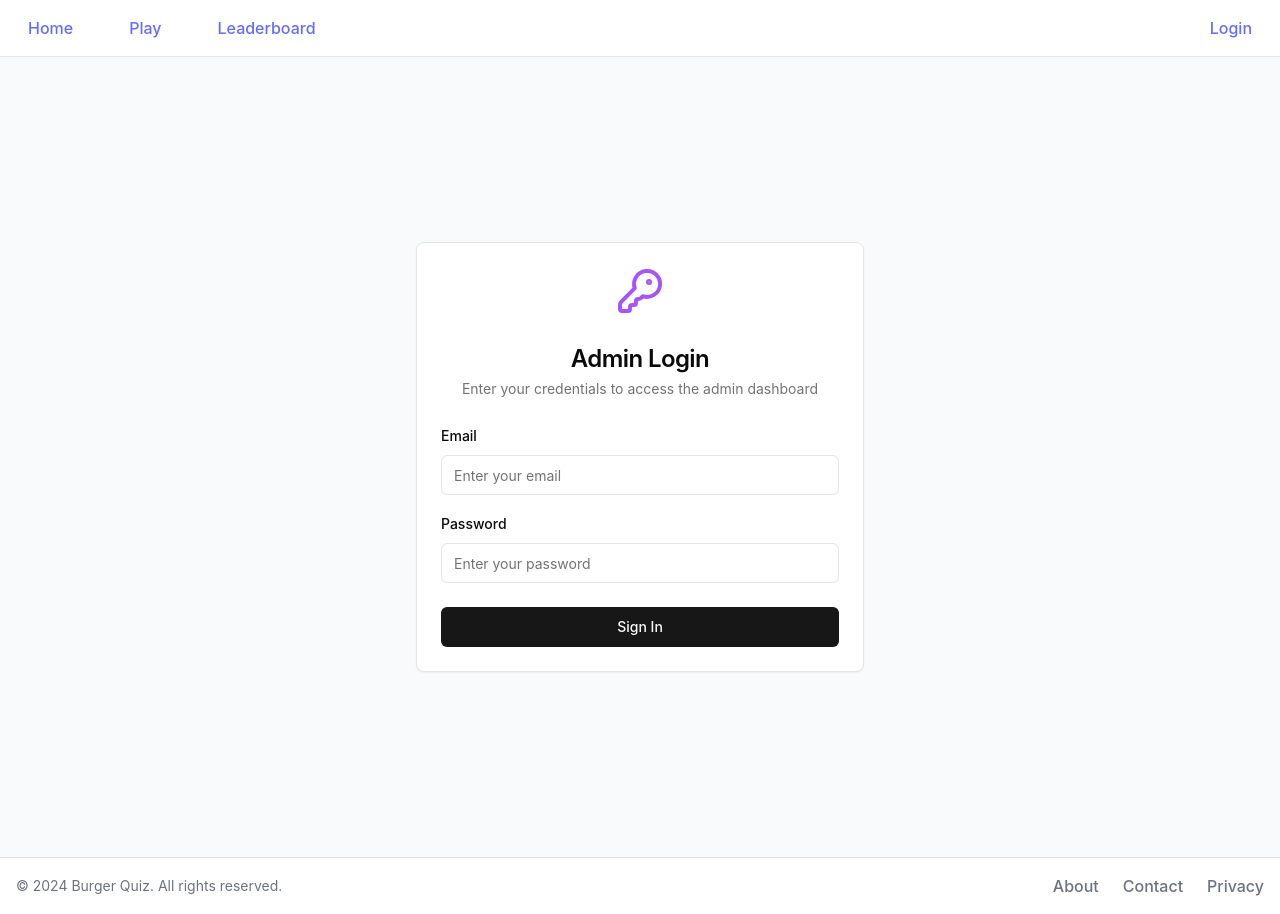
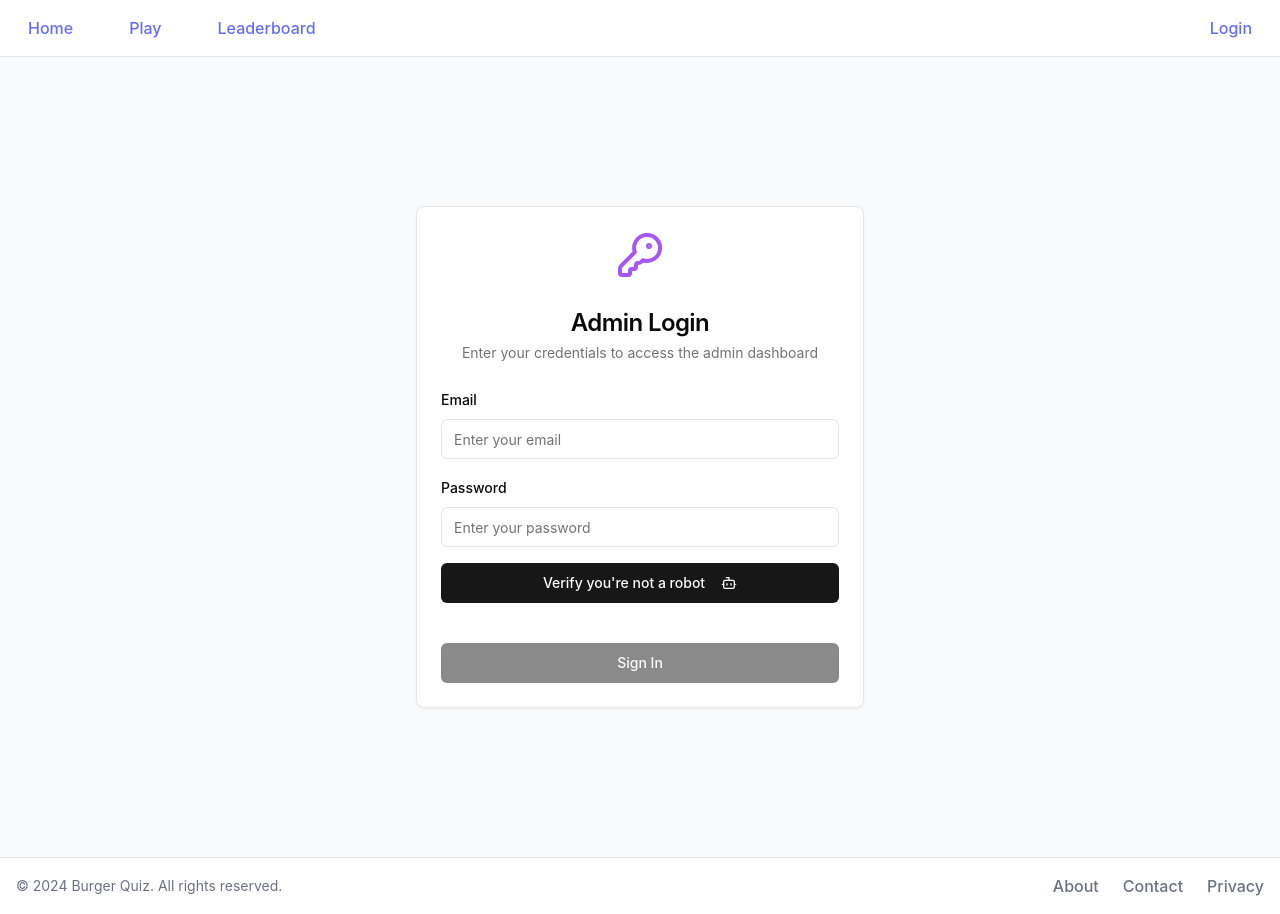
Before and after one commit to LOSS98/fisa-ribou-nuit-info-2024, a React (Vite) app in the folder frontend/: page /admin/login in a window 1280 px wide. Built offline with nearby package versions, Linux system fonts and the light colour scheme.

Commit message:
new captcha feature

```diff
--- /dev/null
+++ b/frontend/src/components/Captcha.tsx
@@ -0,0 +1,167 @@
+import React, { useState, useEffect } from 'react';
+import { Dialog, DialogContent } from "@/components/ui/dialog";
+import { Button } from "@/components/ui/button";
+import { Card } from "@/components/ui/card";
+import {
+    Bot,
+    Brain,
+    Heart,
+    Droplets,
+    Ship,
+    Users
+} from 'lucide-react';
+
+interface MemoryCard {
+    id: number;
+    value: number;
+    icon: React.ReactNode;
+    category: string;
+    isFlipped: boolean;
+    isMatched: boolean;
+}
+
+interface CaptchaProps {
+    onVerify: (verified: boolean) => void;
+}
+
+const CARD_ICONS = [
+    { value: 1, icon: <Brain className="w-8 h-8 text-white" />, category: 'human', bg: 'bg-pink-500' },
+    { value: 2, icon: <Heart className="w-8 h-8 text-white" />, category: 'human', bg: 'bg-red-500' },
+    { value: 3, icon: <Ship className="w-8 h-8 text-white" />, category: 'ocean', bg: 'bg-blue-500' },
+    { value: 4, icon: <Droplets className="w-8 h-8 text-white" />, category: 'ocean', bg: 'bg-cyan-500' },
+    { value: 5, icon: <Users className="w-8 h-8 text-white" />, category: 'both', bg: 'bg-purple-500' },
+];
+
+export const MemoryCaptcha: React.FC<CaptchaProps> = ({ onVerify }) => {
+    const [showGame, setShowGame] = useState(false);
+    const [cards, setCards] = useState<MemoryCard[]>([]);
+    const [flippedCards, setFlippedCards] = useState<number[]>([]);
+    const [isVerified, setIsVerified] = useState(false);
+    const [isChecking, setIsChecking] = useState(false);
+
+    useEffect(() => {
+        if (showGame) {
+            const values = [1, 1, 2, 2, 3, 3, 4, 4, 5];
+            const shuffledCards: {
+                isMatched: boolean;
+                icon: React.JSX.Element;
+                id: number;
+                category: string;
+                isFlipped: boolean;
+                value: number
+            }[] = values
+                .sort(() => Math.random() - 0.5)
+                .map((value, index) => {
+                    const iconData = CARD_ICONS[value - 1];
+                    return {
+                        id: index,
+                        value,
+                        icon: iconData.icon,
+                        category: iconData.category,
+                        isFlipped: false,
+                        isMatched: false,
+                    };
+                });
+            setCards(shuffledCards);
+            setFlippedCards([]);
+            setIsVerified(false);
+            onVerify(false);
+        }
+    }, [onVerify, showGame]);
+
+    const handleCardClick = async (cardId: number) => {
+        if (isChecking ||
+            cards[cardId].isMatched ||
+            flippedCards.includes(cardId) ||
+            flippedCards.length === 2) return;
+
+        setCards(cards.map(card =>
+            card.id === cardId ? { ...card, isFlipped: true } : card
+        ));
+
+        const newFlippedCards = [...flippedCards, cardId];
+        setFlippedCards(newFlippedCards);
+
+        if (newFlippedCards.length === 2) {
+            const [firstId, secondId] = newFlippedCards;
+            const firstCard = cards[firstId];
+            const secondCard = cards[secondId];
+
+            setIsChecking(true);
+
+            await new Promise(resolve => setTimeout(resolve, 1000));
+
+            if (firstCard.value === secondCard.value) {
+                setCards(cards.map(card =>
+                    card.id === firstId || card.id === secondId
+                        ? { ...card, isMatched: true, isFlipped: true }
+                        : card
+                ));
+            } else {
+                setCards(cards.map(card =>
+                    card.id === firstId || card.id === secondId
+                        ? { ...card, isFlipped: false }
+                        : card
+                ));
+            }
+
+            setFlippedCards([]);
+            setIsChecking(false);
+        }
+    };
+
+    useEffect(() => {
+        if (cards.length > 0) {
+            const pairedCards = cards.filter(card => card.value !== 5);
+            const allPairsMatched = pairedCards.every(card => card.isMatched);
+
+            if (allPairsMatched) {
+                setIsVerified(true);
+                onVerify(true);
+                setTimeout(() => {
+                    setShowGame(false);
+                }, 1000);
+            }
+        }
+    }, [cards, onVerify]);
+
+    const getCardBackground = (card: MemoryCard) => {
+        if (!card.isFlipped) return 'bg-slate-700';
+        return CARD_ICONS[card.value - 1].bg;
+    };
+
+    return (
+        <div>
+            <Button
+                onClick={() => setShowGame(true)}
+                className="w-full mb-4"
+                disabled={isVerified}
+            >
+                {isVerified ? "Verified ✓" : "Verify you're not a robot"}
+                {!isVerified && <Bot className="ml-2 h-4 w-4" />}
+            </Button>
+
+            <Dialog open={showGame} onOpenChange={setShowGame}>
+                <DialogContent className="sm:max-w-[425px] [&>button]:hidden">
+                    <div className="grid grid-cols-3 gap-4 p-4">
+                        {cards.map((card) => (
+                            <Card
+                                key={card.id}
+                                className={`
+                  h-24 cursor-pointer transition-all duration-300 transform
+                  ${getCardBackground(card)}
+                  ${card.isMatched ? 'opacity-70 cursor-not-allowed' : ''}
+                  ${isChecking ? 'pointer-events-none' : 'hover:scale-105'}
+                  flex items-center justify-center
+                `}
+                                onClick={() => handleCardClick(card.id)}
+                            >
+                                {card.isFlipped && card.icon}
+                            </Card>
+                        ))}
+                    </div>
+                </DialogContent>
+            </Dialog>
+        </div>
+    );
+};
--- a/frontend/src/pages/AdminLogin.tsx
+++ b/frontend/src/pages/AdminLogin.tsx
@@ -6,6 +6,7 @@ import { Input } from "@/components/ui/input";
 import { Label } from "@/components/ui/label";
 import { Alert, AlertDescription } from "@/components/ui/alert";
 import { KeyRound } from 'lucide-react';
+import { MemoryCaptcha } from "@/components/Captcha.tsx";
 
 interface LoginCredentials {
     email: string;
@@ -20,6 +21,7 @@ export const AdminLogin: React.FC = () => {
     const [error, setError] = useState<string>('');
     const [isLoading, setIsLoading] = useState<boolean>(false);
     const navigate = useNavigate();
+    const [isCaptchaVerified, setIsCaptchaVerified] = useState(false);
 
     const handleSubmit = async (e: React.FormEvent) => {
         e.preventDefault();
@@ -103,12 +105,13 @@ export const AdminLogin: React.FC = () => {
                                 required
                             />
                         </div>
+                        <MemoryCaptcha onVerify={() => setIsCaptchaVerified(true)} />
                     </CardContent>
                     <CardFooter>
                         <Button
                             type="submit"
                             className="w-full"
-                            disabled={isLoading}
+                            disabled={isLoading || !isCaptchaVerified}
                         >
                             {isLoading ? 'Signing in...' : 'Sign In'}
                         </Button>
```
